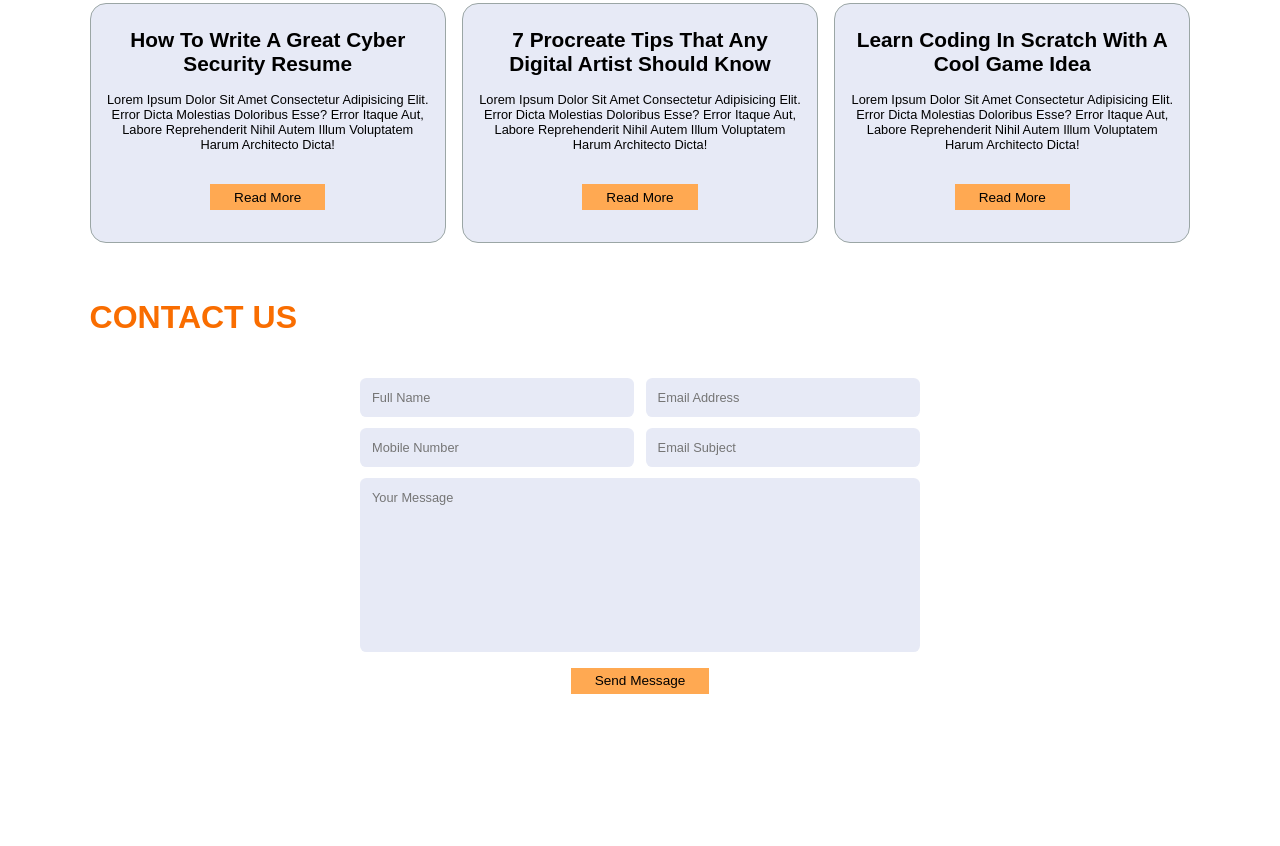
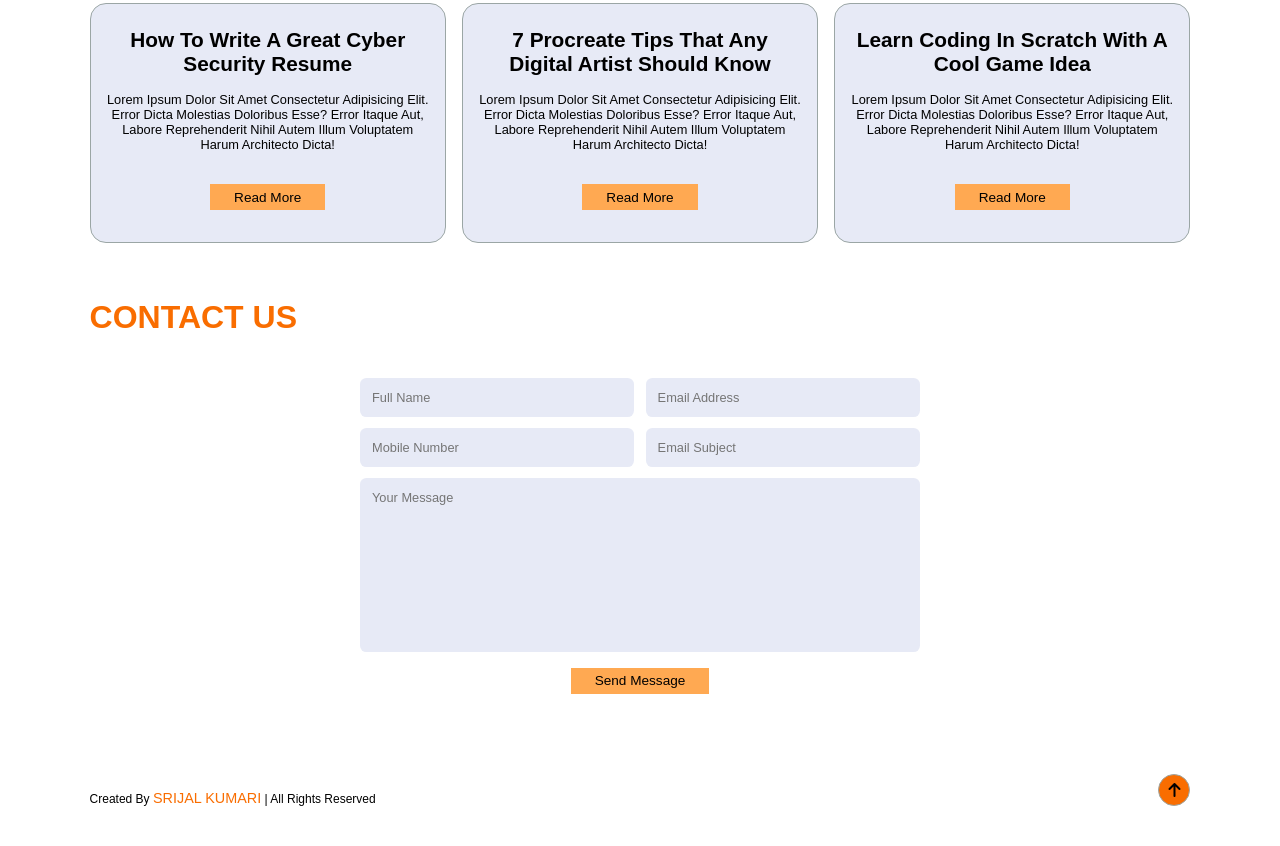
Before and after one commit to Srijalkumari/assessment, a website: page educational website/index.html in a window 1280 px wide. Shown: the part 3402-4248 px from the top of the page. Before the commit the page ends 4136 px from the top, so only its background shows below. Drawn offline with nearby package versions, Linux system fonts and the light colour scheme.

Commit message:
added footer

```diff
--- a/educational website/index.html
+++ b/educational website/index.html
@@ -696,6 +696,16 @@
       </form>
     </section>
 
+    <!-- footer section -->
+    <section class="footer">
+      <div class="credit">
+        created by <span>srijal kumari</span> | all rights reserved
+      </div>
+      <div class="arrow">
+        <a href="#"><i class="fa-solid fa-arrow-up"></i></a>
+      </div>
+    </section>
+
     <!-- Swiper JS -->
     <script src="https://cdn.jsdelivr.net/npm/swiper@11/swiper-bundle.min.js"></script>
 
--- a/educational website/style.css
+++ b/educational website/style.css
@@ -543,6 +543,46 @@ section {
 
 /* contact section ends */
 
+/* footer section starts */
+
+.footer {
+  display: flex;
+  background: var(--bg-color);
+  /* border-top: var(--border); */
+  justify-content: space-between;
+}
+.footer .credit {
+  color: var(--text-color);
+  font-size: 1.5rem;
+  margin-top: 2rem;
+}
+.footer .credit span {
+  text-transform: uppercase;
+  color:var(--primary-color);
+  font-size: 1.8rem;
+}
+.footer .arrow a {
+  display: inline-flex;
+  justify-content: center;
+  align-items: center;
+  width: 4rem;
+  height: 4rem;
+  background: var(--primary-color);
+  border: var(--border);
+  border-radius: 50%;
+  font-size: 2rem;
+  color: black;
+  margin-bottom: 3rem;
+  transition: 0.5s ease;
+}
+.footer .arrow a:hover {
+  background: #e7eaf6;
+  color: var(--text-color);
+  box-shadow: 0 0 1rem #f0ece2;
+}
+
+/* footer section ends */
+
 /* media queries */
 @media (max-width: 1440px) {
   html {
```
